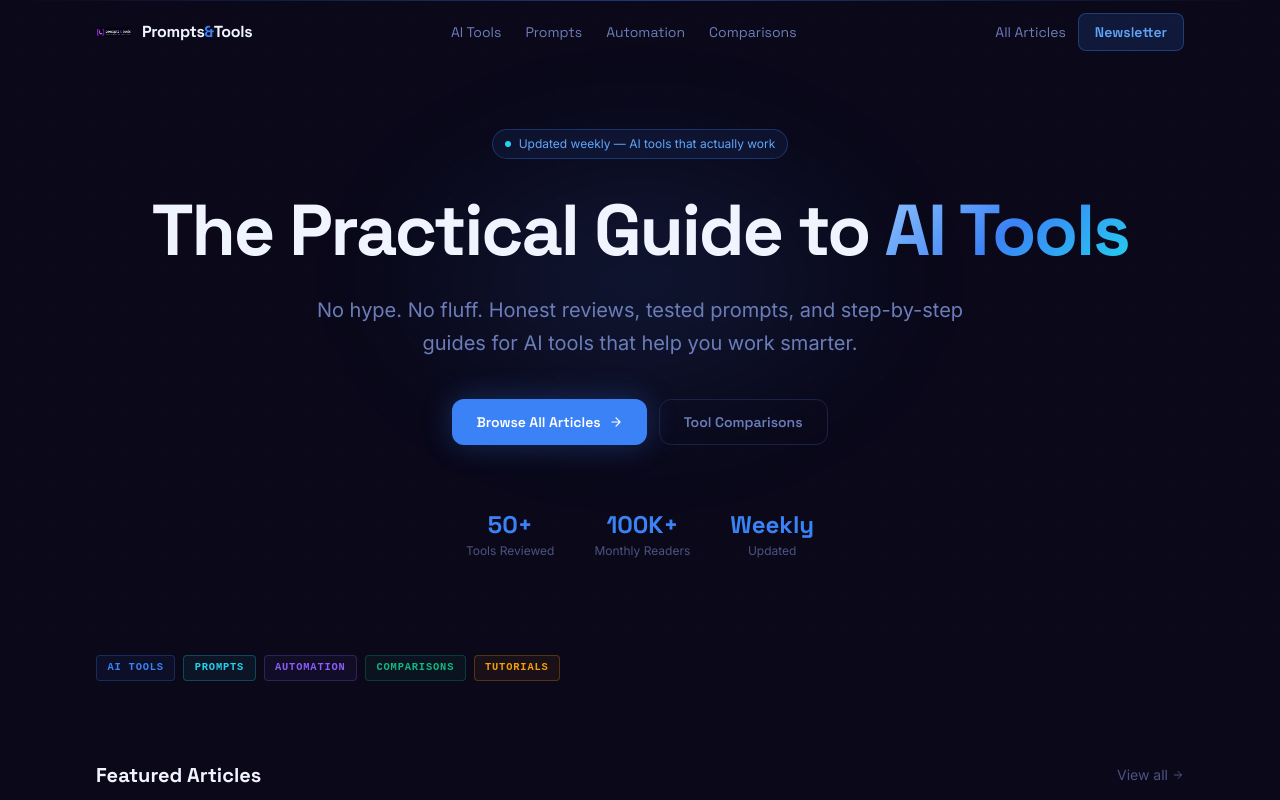
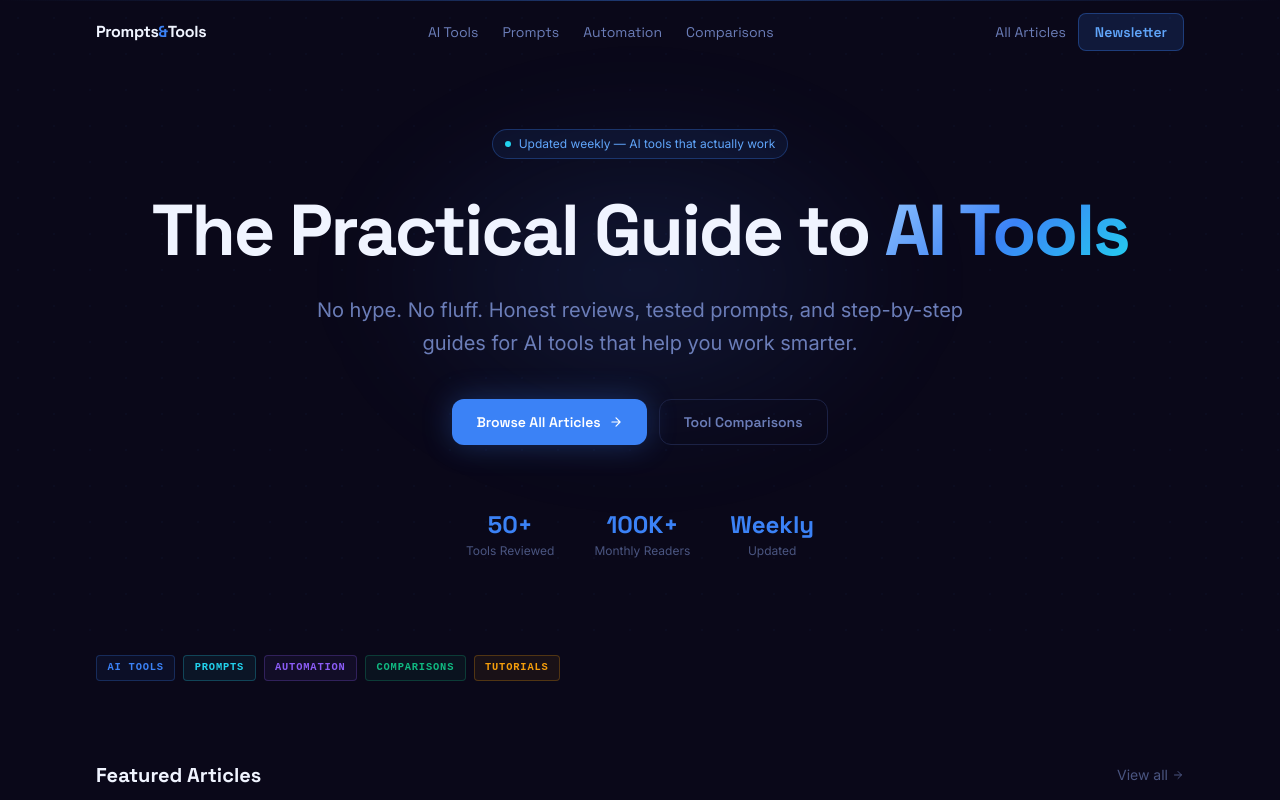
Before and after one commit to Leewak/promptsandtools, a Next.js app: page / in a window 1280 px wide. Shown: the top 800 px of the page. Built offline with nearby package versions, Linux system fonts and the light colour scheme.

Commit message:
restore: text-only logo, remove image logo from nav

```diff
--- a/components/Nav.tsx
+++ b/components/Nav.tsx
@@ -25,12 +25,8 @@
     >
       <nav className="max-w-6xl mx-auto px-5 sm:px-8 h-16 flex items-center justify-between">
         {/* Logo */}
-        <Link href="/" className="flex items-center gap-2.5">
-          {/* eslint-disable-next-line @next/next/no-img-element */}
-          <img src="/logo-icon.png" alt="Prompts & Tools" style={{ height: 36, width: 36, objectFit: "contain", borderRadius: 8 }} />
-          <span className="font-bold text-pt-white" style={{ fontFamily: "var(--font-space-grotesk)", fontSize: "1rem", letterSpacing: "-0.02em" }}>
-            Prompts<span style={{ color: "#3B82F6" }}>&</span>Tools
-          </span>
+        <Link href="/" className="font-bold text-pt-white" style={{ fontFamily: "var(--font-space-grotesk)", fontSize: "1rem", letterSpacing: "-0.02em" }}>
+          Prompts<span style={{ color: "#3B82F6" }}>&</span>Tools
         </Link>
 
         {/* Desktop nav */}
```
